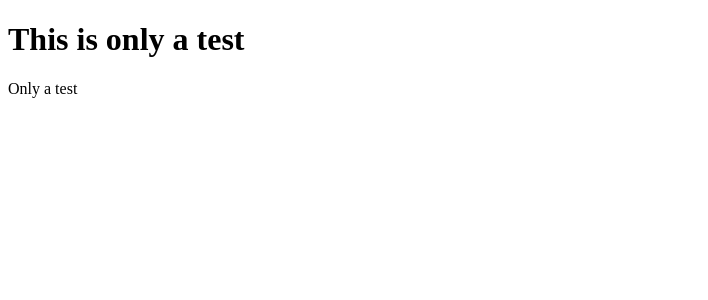
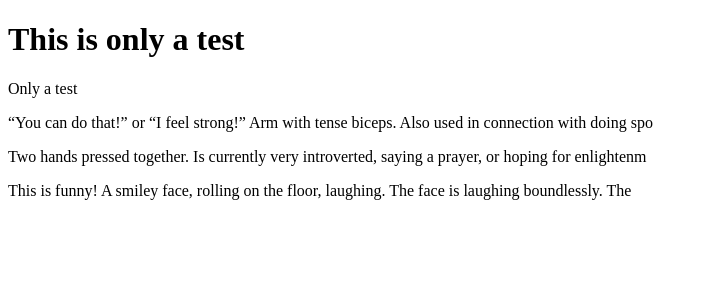
Before and after one commit to silvamha/REACT-Map-Filter-Reduce, a React (Create React App) app: page / in a window 1280 px wide. Shown: the top 300 px of the page, without its empty margins (0-708 px from the left). Built offline with nearby package versions, Linux system fonts and the light colour scheme.

Commit message:
Refactor App component and add Info component

```diff
--- a/src/components/App.jsx
+++ b/src/components/App.jsx
@@ -1,17 +1,31 @@
 import React from "react";
 import emojipedia from "../emojipedia";
+import Info from "./Info";
+
+const createNewMeaning = (newMeaning) =>  {
+  return (<Info
+  key = {newMeaning.id}
+  meaning = {newMeaning.meaning.substring(0, 100)}
+  />)
+
+
+}
 
 const App = () => {
   return (
     <div>
-          <h1>This is only a test</h1>
-          <p>Only a test</p>
+      <h1>This is only a test</h1>
+      <p>Only a test</p>
+      {emojipedia.map(createNewMeaning)}
+
+
     </div>
   );
 };
 
 <div>
   <App />
+  <Info />
 </div>;
 
 export default App;
--- /dev/null
+++ b/src/components/Info.jsx
@@ -0,0 +1,10 @@
+import React from "react";
+
+const Info = (props) => {
+  return ( <p>
+  {props.meaning}
+  </p>);
+};
+
+
+export default Info
```
